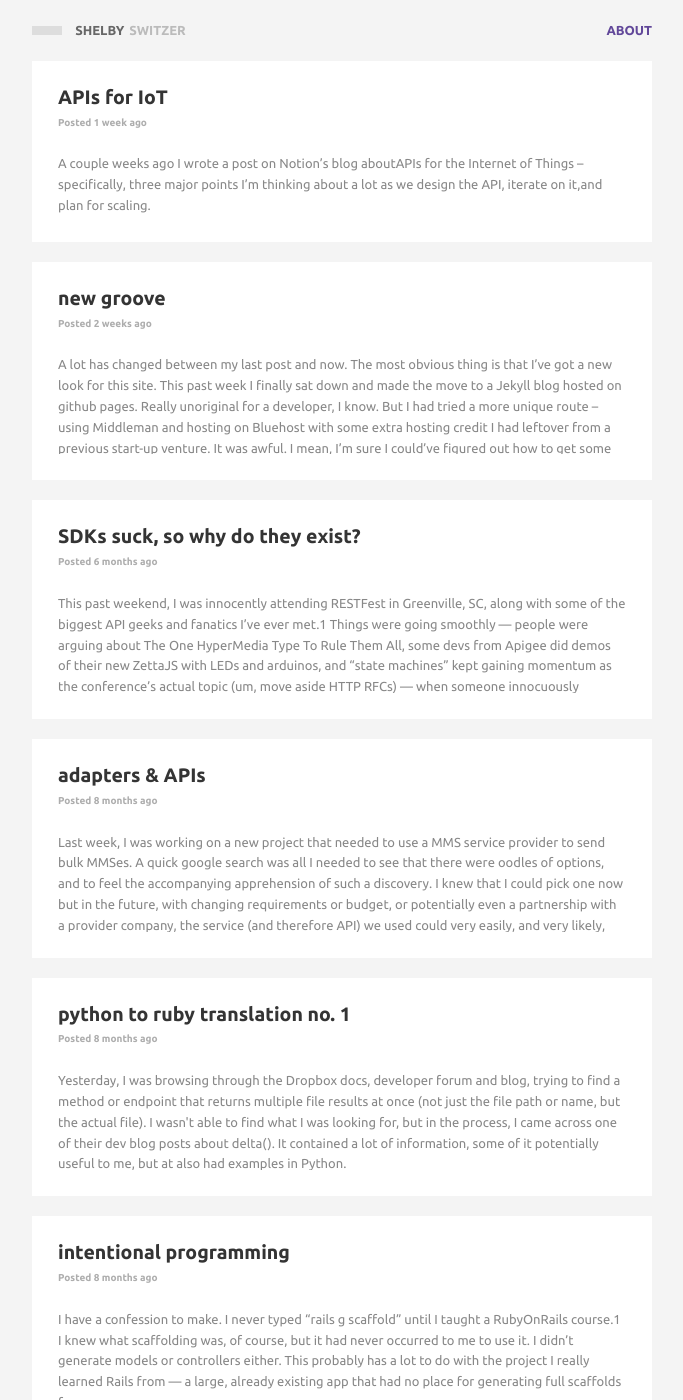
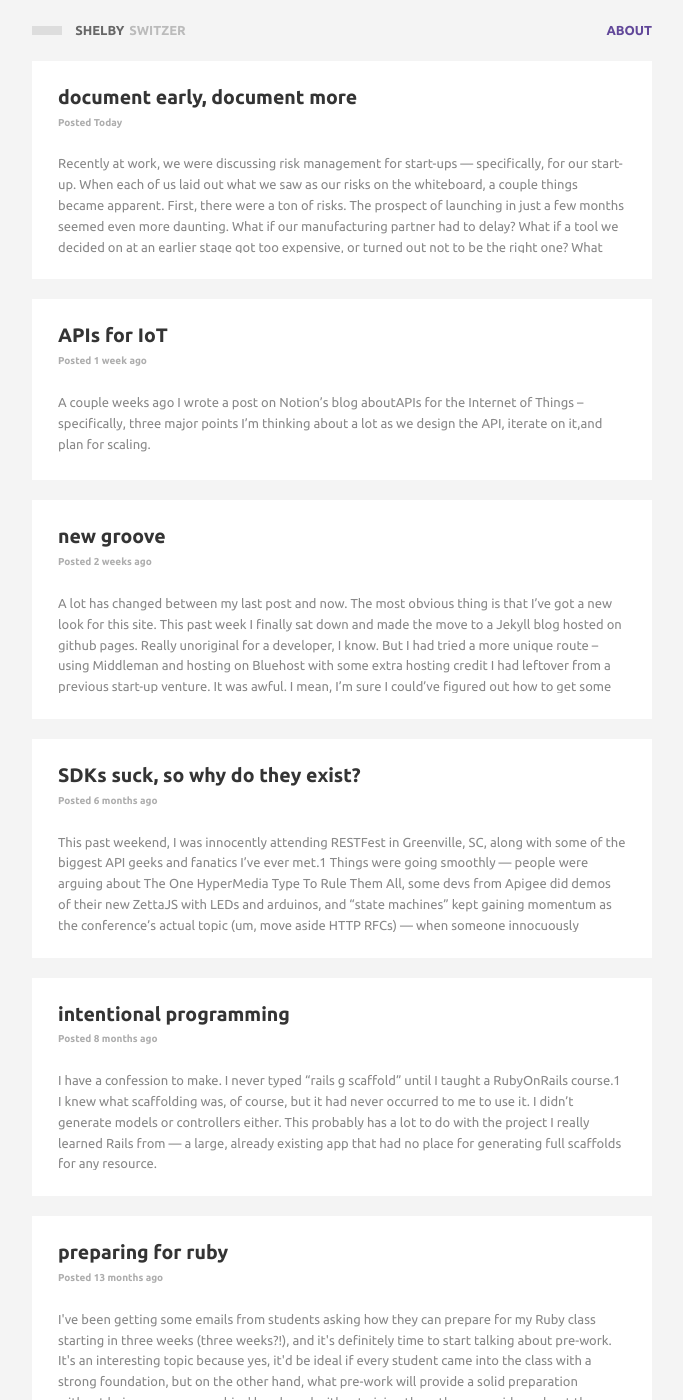
Before and after one commit to switzersc/switzersc.github.io, a Jekyll site: the page built from index.html, in a window 1280 px wide and 1400 px high. Shown: the whole window, without its empty margins (298-981 px from the left). Built offline with Jekyll 4.4.1, drawn with Linux system fonts in a browser that asks for light colours; Markdown is read by kramdown in place of the engine named in the settings; the list of posts is cut into pages by our own code; comment, search, counter and statistics services are not loaded.

Commit message:
add blog post on documentation and add visibility constraints to some posts

```diff
--- a/_posts/2014-07-16-python-to-ruby-translation.html
+++ b/_posts/2014-07-16-python-to-ruby-translation.html
@@ -1,6 +1,7 @@
 ---
 layout: post
 title: python to ruby translation no. 1
+visible: false
 date: 2014-07-16 15:30 UTC
 redirect_from:
     - blog/2014/07/python-to-ruby-translation.html
--- a/_posts/2014-07-22-adapters-and-apis.html
+++ b/_posts/2014-07-22-adapters-and-apis.html
@@ -2,6 +2,7 @@
 layout: post
 title: adapters & APIs
 date: 2014-07-22 16:03 UTC
+visible: false
 redirect_from:
     - blog/2014/07/adapters-and-apis.html
 ---
--- /dev/null
+++ b/_posts/2015-03-06-docoumentation.md
@@ -0,0 +1,46 @@
+---
+layout: post
+title: document early, document more
+date: 2015-03-06 12:00 MST
+---
+
+Recently at work, we were discussing risk management for start-ups — specifically, for [our start-up](http:/getnotion.com). When each of us laid out what we saw as our risks on the whiteboard, a couple things became apparent. First, there were a ton of risks. The prospect of launching in just a few months seemed even more daunting. What if our manufacturing partner had to delay? What if a tool we decided on at an earlier stage got too expensive, or turned out not to be the right one? What about all the extra hands we were foreseeing we would need — in marketing, customer service, engineering? What if — knock on wood — one of us got hit by a bus?
+
+But another thing that kept coming up as we discussed ways to mitigate these risks was documentation. When we grow our support team, how will we train them quickly enough to be effective when we need them? By having a robust, searchable knowledge-base for reference. If we suddenly have to find a back-up manufacturer or supplier, how can we get the new partner up and running immediately to stay on schedule? By providing them with detailed documentation of our process and specifications. If one of our small team leaves unexpectedly, the more documentation about their work that we have, the faster and more seamlessly someone will be able to fill their shoes. It went on and on. By the end of the meeting, it was clear that **documentation was one of the biggest risk mitigators that we could actually do something about today.**
+
+Obviously, "documentation" doesn't have a very exciting ring to it.<a href="#footnote1" name="footnote1anc"><sup>1</sup></a> Plus, there are people who would argue that documentation is at odds with the whole agile process<a href="#footnote2" name="footnote2anc"><sup>2</sup></a> — which, to some degree, we follow in our office. One of the trains of thought behind agile is that you move fast and iterate often, leaving no time for documentation, especially because whatever you’re documenting today may very well change in the next sprint two weeks from now. I understand this argument, but I think it's completely wrong.
+
+Let me explain how I came to this opinion:
+
+After our risk management meeting, I made it a personal goal that before I would `git commit` a piece of work, I would take a moment to look over my code, think about it at a high level, and try to identify areas that might not be totally self-explanatory to someone who hadn’t written the code -- and add documentation. Don’t get me wrong — I totally believe in the idea that good code should be as transparent and well-communicated as possible in terms of small, well-named methods, clear organization, etc. — but even when code is good, it can still take a lot of time for an outsider (i.e. anyone who didn’t write it) to get a solid feel for what the code is doing and how it is structured, especially if there are many classes or modules involved. So I started adding small comments here and there, maybe just at the top of a class or a method, briefly identifying the purpose, how it fit into the architecture, and/or why I did it that way, particularly if it took me a few tries or refactorings to get to the current state.
+
+I’m not gonna lie - I’m still getting used to this. I’m still finding the balance between useful comments/documentation and unnecessary ones. I sometimes forget about my goal altogether, when I’m on a roll, feeling pressured, or caffeine-deficient. But I’ve already come away with some very clear benefits to this:
+
+1. **Documentation helps me think at a higher level about my work, and helps me write better code.** When I start adding a comment to a method or class, I start to ask myself, is there actually a way I could’ve coded this to make it clearer or simpler? Why did I choose to write this or structure this in such a way? Making myself have an internal dialogue about all of this is especially beneficial when working on a small start-up team, when we don’t have a lot of time or capacity to discuss code at a detailed level or perform thorough team code reviews.<a href="#footnote3" name="footnote3anc"><sup>3</sup></a> It increases code quality and accountability without sacrificing much time - mine or other developers’.
+
+2. **Documentation early on brings clarity to an entire project’s development.** When I began putting together our public API’s documentation and dev portal, I knew that I wanted the docs to be open-sourced and for anyone in our dev community to be able to clone the repo and contribute to the docs or add their own tutorials. After I made the first iteration of our docs, I immediately wrote up the README on how to install and setup and begin contributing, instead of waiting until we actually wanted to launch the dev portal. I did this so that other people on my team would be able to contribute and deploy the docs without me, but it also helped me realize some aspects of the whole Jekyll-GithubPages-Bower-Grunt setup that were overly complicated and needed to be simplified. Keeping the documentation in mind while I was working on it was very helpful too — because it meant that I was constantly thinking, how can I make this as easy as possible for another developer not on my team to add their own tutorial, and how can I explain our setup easily? It’s given me a lot of clarity on how to structure this project and not over-engineer a simple documentation site.
+
+3. **Documentation saves time.** If I keep our internal API docs up to date as I make changes, it adds maybe five minutes to my day. That saves me time tomorrow when the mobile developer needs to find out how to format a request — he can just check out the docs instead of interrupting my jam session at my desk to ask me. And for me, answering questions unrelated to what I’m currently working on isn’t just taxing on time - it’s taxing on my mental capacity for the day because I have to context-switch, and doing that multiple times in a few hours really kills my productivity.<a href="#footnote4" name="footnote4anc"><sup>4</sup></a>
+
+So since I’ve started this, and as my company as a whole has been working increasingly to document our processes and the discussions we have, I’ve realized that **documentation doesn’t take time — it just takes discipline.** All it takes is making yourself incorporate it into your daily routine, and it becomes habit. It’s just like in boxing: if I start out going fast and paying little attention to form, sure, I might feel like I’m throwing stronger punches, but I’m not actually getting better. If I take a bit of extra time from the beginning to go slow and make sure I’m practicing good technique and thinking about what I’m doing, and keep that technique in mind as I get faster and faster, then after a few months I’ll be miles ahead of where I’d be if I just cared about hitting hard and moving fast.<a href="#footnote5" name="footnote5anc"><sup>5</sup></a>
+
+
+<div class="footnote-block"></div>
+
+<div id="footnote1">
+<a href="#footnote1anc" name="footnote1sym">1</a> Unless, of course, you're into APIs, in which case you could discuss documentation all day.
+</div>
+<div id="footnote2">
+<a href="#footnote2anc" name="footnote2sym">2</a> <a href="http://www.infoq.com/news/2014/01/documentation-agile-how-much" target="_blank">http://www.infoq.com/news/2014/01/documentation-agile-how-much </a>
+</div>
+<div id="footnote3">
+<a href="#footnote3anc" name="footnote3sym">3</a> Or, ahem, when the software team is only 2 people.
+</div>
+<div id="footnote4">
+<a href="#footnote4anc" name="footnote4sym">4</a> Check out <a href="http://www.petrikainulainen.net/software-development/processes/the-cost-of-context-switching/" target="_blank" >this blog post</a> and <a href="http://www.infoq.com/articles/multitasking-problems " target="_blank" >this article</a>.
+</div>
+<div id="footnote5">
+<a href="#footnote5anc" name="footnote5sym">5</a> Yeah, I totally just made a reference to how I'm starting boxer circuit training, cuz I'm that baller and I'm gonna get that ripped.
+</div>
+
+<div class="footnote-block"></div>
--- a/index.html
+++ b/index.html
@@ -4,6 +4,7 @@ layout: index
 
 <ul class="posts">
     {% for post in site.posts %}
+    {% if post.visible != false %}
     <li class="post">
         <a href="{{ post.url }}" class="post-link {% if post.cover %}has-cover{% endif %}">
             {% if post.cover %}
@@ -17,5 +18,6 @@ layout: index
             <p class="excerpt">{{ post.excerpt | strip_html | strip_newlines }}</p>
         </a>
     </li>
+    {% endif %}
     {% endfor %}
 </ul>
```
